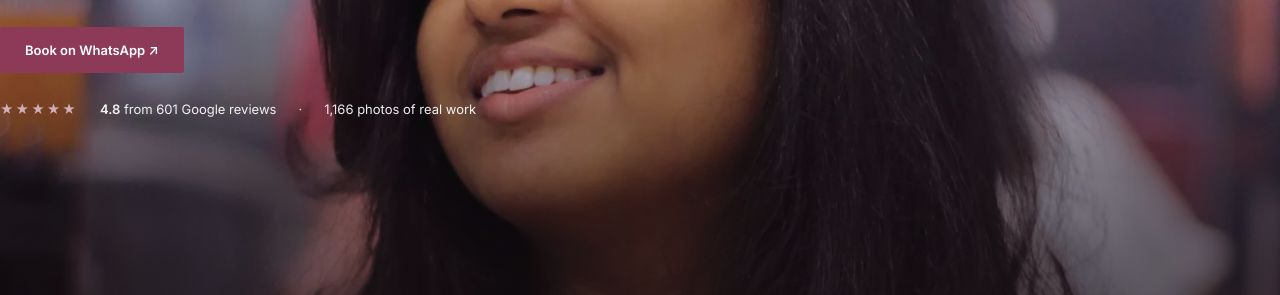
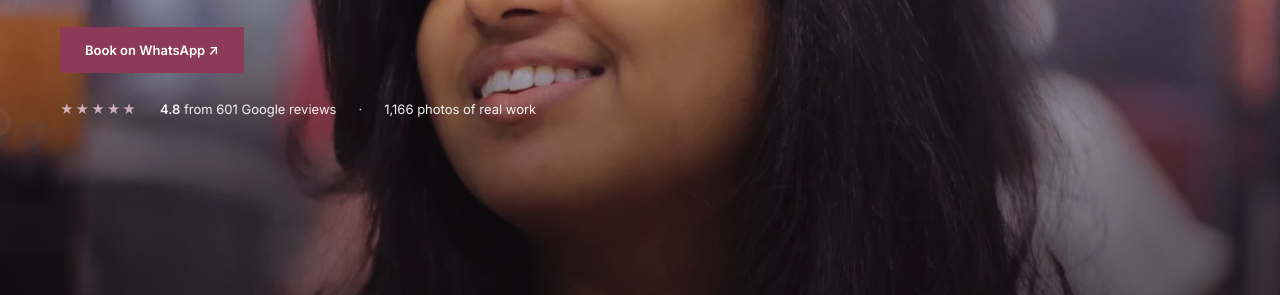
Before and after one commit to DiyonGamage/cloudnine-beauty-demo, a plain HTML site: page index.html in a window 1280 px wide. Shown: the part 360-655 px from the top of the page. Drawn offline with Linux system fonts and the light colour scheme.

Commit message:
Fix hero container width overriding centered layout

```diff
--- a/index.html
+++ b/index.html
@@ -73,7 +73,7 @@ button{font-family:inherit;cursor:pointer}
 .hero img{position:absolute;inset:0;width:100%;height:100%;object-fit:cover;object-position:50% 28%}
 @media(max-width:900px){.hero img{object-position:50% 22%}}
 .hero::after{content:"";position:absolute;inset:0;background:linear-gradient(180deg,rgba(20,12,16,.45) 0%,rgba(20,12,16,.05) 40%,rgba(20,12,16,.62) 100%)}
-.hero-in{position:relative;z-index:2;color:#fff;padding-bottom:76px;width:100%}
+.hero-in{position:relative;z-index:2;color:#fff;padding-bottom:76px}
 .hero h1{font-family:var(--serif);font-weight:400;font-size:clamp(64px,8.5vw,126px);line-height:.9;letter-spacing:-.03em;margin:0 0 22px;max-width:860px}
 .hero h1 em{font-style:italic;color:#E8B9C9}
 .hero-sub{font-size:16px;max-width:480px;opacity:.92;margin:0 0 30px;line-height:1.6}
```
